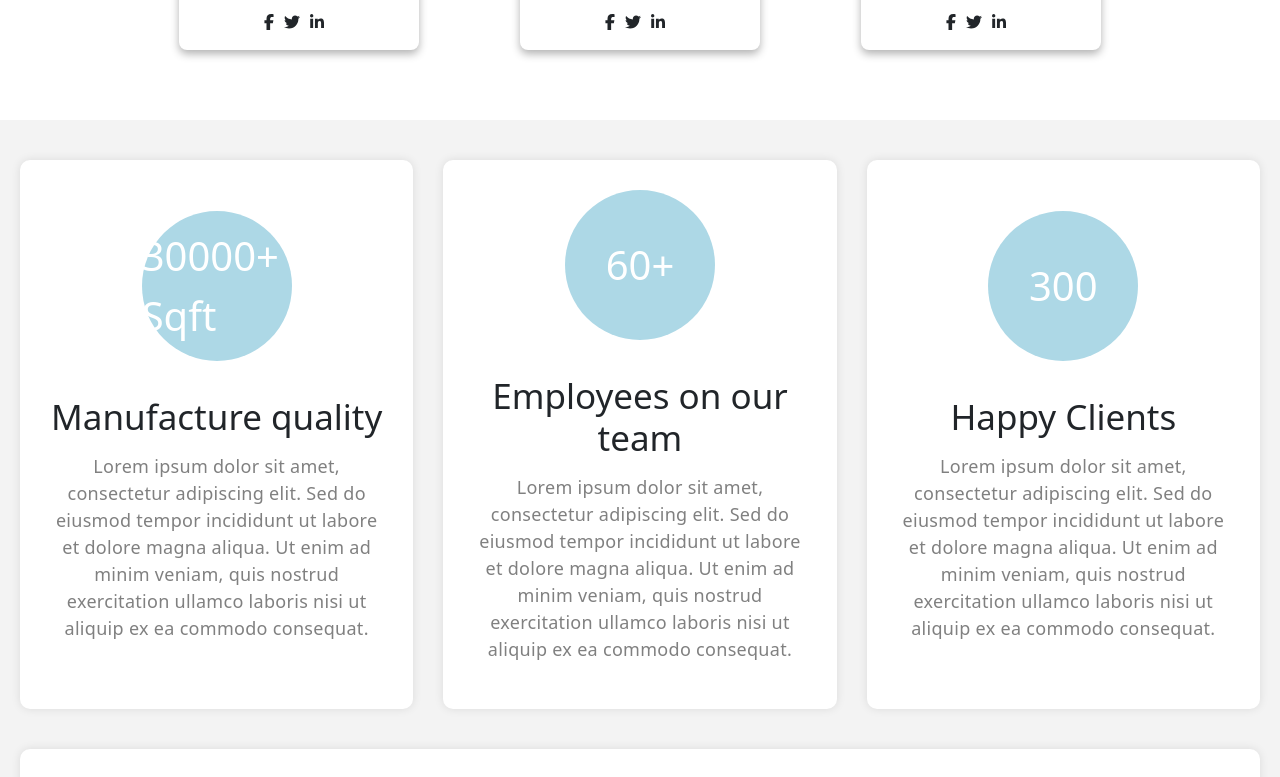
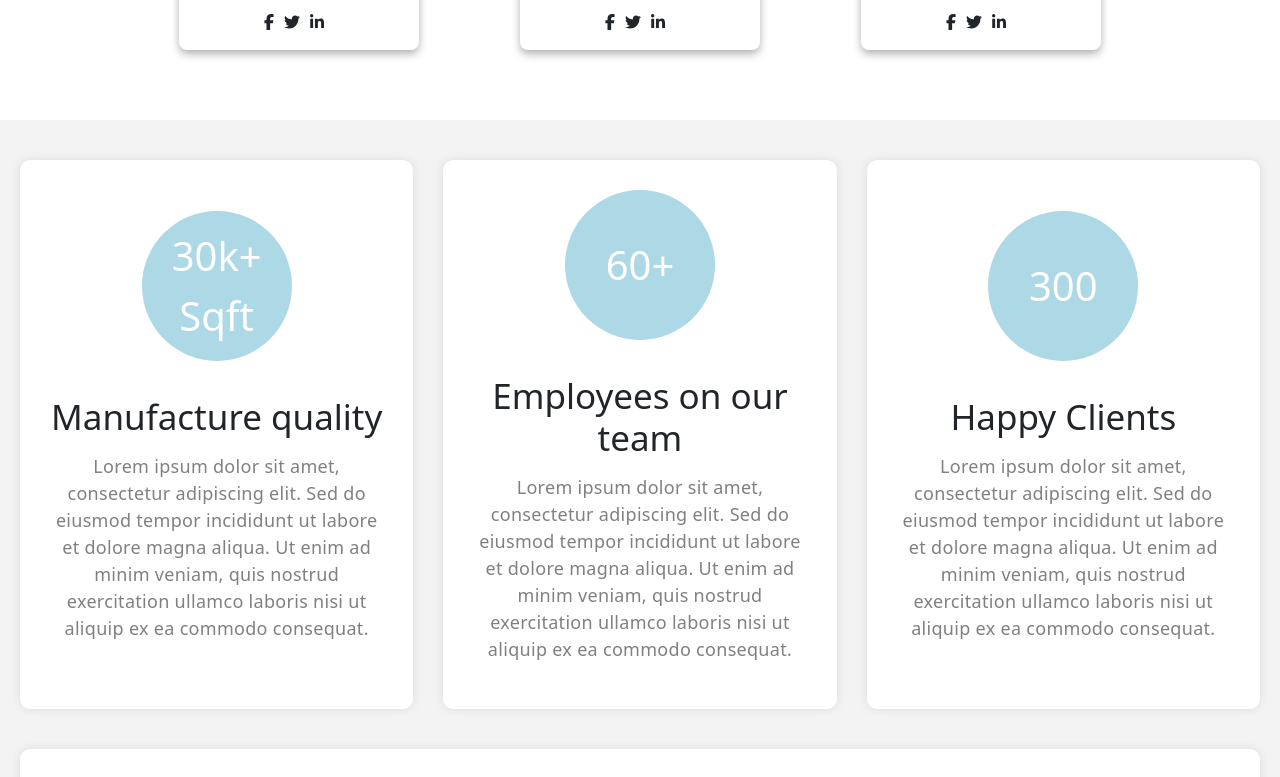
Before and after one commit to gulshan-ara/hardware_website, a React (Create React App) app: page / in a window 1280 px wide. Shown: the part 1560-2337 px from the top of the page. Built offline with nearby package versions, Linux system fonts and the light colour scheme.

Commit message:
Added animated number counter

```diff
--- a/src/App.js
+++ b/src/App.js
@@ -1,4 +1,4 @@
-import React from "react";
+import React, { useRef } from "react";
 import { NavBar } from "./components/navbar";
 import { ImageCarousel } from "./components/carousel";
 import CardRow from "./components/card";
@@ -7,6 +7,7 @@ import styled from "styled-components";
 import TransparentCardRow from "./components/feature";
 import RowWithColumn from "./components/learnMore";
 import TestimonialCarousel from "./components/testimonial";
+import useIntersectionObserver from "./hooks/useIntersectionObserver";
 
 const Headline = styled.div`
 	text-align: center;
@@ -15,6 +16,19 @@ const Headline = styled.div`
 `;
 
 function App() {
+	const teamRowRef = useRef(null);
+	const teamRowVisible = useIntersectionObserver(teamRowRef);
+
+	const testimonialCarouselRef = useRef(null);
+	const testimonialCarouselVisible = useIntersectionObserver(
+		testimonialCarouselRef
+	);
+
+	const transparentCardRowRef = useRef(null);
+	const transparentCardRowVisible = useIntersectionObserver(
+		transparentCardRowRef
+	);
+
 	return (
 		<div>
 			<NavBar />
@@ -22,13 +36,17 @@ function App() {
 			<CardRow />
 			<div>
 				<Headline>The Leadership Team</Headline>
-				<TeamRow />
+				<div ref={teamRowRef}>{teamRowVisible && <TeamRow />}</div>
 			</div>
-			<TransparentCardRow />
+			<div ref={transparentCardRowRef}>
+				{transparentCardRowVisible && <TransparentCardRow />}
+			</div>
 			<RowWithColumn />
-			<div style={{margin: "30px"}}>
+			<div style={{ margin: "30px" }}>
 				<Headline>Testimonials</Headline>
-				<TestimonialCarousel />
+				<div ref={testimonialCarouselRef}>
+					{testimonialCarouselVisible && <TestimonialCarousel />}
+				</div>
 			</div>
 		</div>
 	);
--- a/src/components/feature.jsx
+++ b/src/components/feature.jsx
@@ -1,4 +1,4 @@
-import React from "react";
+import React, { useState, useEffect } from "react";
 import styled from "styled-components";
 
 // Define the styled components
@@ -27,10 +27,14 @@ const Card = styled.div`
 	align-items: center;
 	justify-content: center;
 	@media (max-width: 768px) {
-    flex-basis: calc(50% - 30px); /* Make cards take 50% width on screens smaller than 768px */
+		flex-basis: calc(
+			50% - 30px
+		); /* Make cards take 50% width on screens smaller than 768px */
 	}
 	@media (max-width: 480px) {
-    flex-basis: calc(100% - 30px); /* Make cards take 100% width on screens smaller than 480px */
+		flex-basis: calc(
+			100% - 30px
+		); /* Make cards take 100% width on screens smaller than 480px */
 	}
 `;
 
@@ -42,17 +46,27 @@ const Circle = styled.div`
 	display: flex;
 	justify-content: center;
 	align-items: center;
+	text-align: center;
 	color: white;
 	margin-bottom: 20px; /* Add margin at the bottom to separate from the title */
-  font-size: min(5vw, 40px); /* Adjust font size dynamically based on screen width */
+	font-size: min(
+		5vw,
+		40px
+	); /* Adjust font size dynamically based on screen width */
 	@media (max-width: 768px) {
 		width: 100px; /* Decrease circle size on smaller screens */
 		height: 100px;
 		margin-bottom: 10px; /* Decrease margin on smaller screens */
-    font-size: min(8vw, 30px); /* Adjust font size dynamically based on screen width */
+		font-size: min(
+			8vw,
+			30px
+		); /* Adjust font size dynamically based on screen width */
 	}
 	@media (max-width: 480px) {
-    font-size: min(15vw, 30px); /* Further decrease font size for smaller screens */
+		font-size: min(
+			15vw,
+			30px
+		); /* Further decrease font size for smaller screens */
 	}
 `;
 
@@ -79,47 +93,63 @@ const Description = styled.p`
 
 // Define the TransparentCardRow component
 const TransparentCardRow = () => {
+	const [sqft, setSqft] = useState(0);
+	const [member, setMember] = useState(0);
+
+	useEffect(() => {
+		const interval = setInterval(() => {
+			setSqft((prevNumber) => (prevNumber < 30 ? prevNumber + 1 : 30));
+			setMember((prevNumber) => (prevNumber < 60 ? prevNumber + 1 : 60));
+		}, 50);
+
+		return () => clearInterval(interval);
+	}, []);
+
 	return (
 		<TransparentBackground>
 			<CardRow>
 				<Card>
-          <Circle>30000+ Sqft</Circle>
+					<Circle>{sqft}k+ Sqft</Circle>
 					<Title>Manufacture quality</Title>
 					<Description>
-            Lorem ipsum dolor sit amet, consectetur adipiscing elit. Sed do
-            eiusmod tempor incididunt ut labore et dolore magna aliqua. Ut
-            enim ad minim veniam, quis nostrud exercitation ullamco laboris
-            nisi ut aliquip ex ea commodo consequat.
+						Lorem ipsum dolor sit amet, consectetur adipiscing elit.
+						Sed do eiusmod tempor incididunt ut labore et dolore
+						magna aliqua. Ut enim ad minim veniam, quis nostrud
+						exercitation ullamco laboris nisi ut aliquip ex ea
+						commodo consequat.
 					</Description>
 				</Card>
 				<Card>
-          <Circle>60+</Circle>
+					<Circle>{member}+</Circle>
 					<Title>Employees on our team</Title>
 					<Description>
-            Lorem ipsum dolor sit amet, consectetur adipiscing elit. Sed do
-            eiusmod tempor incididunt ut labore et dolore magna aliqua. Ut
-            enim ad minim veniam, quis nostrud exercitation ullamco laboris
-            nisi ut aliquip ex ea commodo consequat.
+						Lorem ipsum dolor sit amet, consectetur adipiscing elit.
+						Sed do eiusmod tempor incididunt ut labore et dolore
+						magna aliqua. Ut enim ad minim veniam, quis nostrud
+						exercitation ullamco laboris nisi ut aliquip ex ea
+						commodo consequat.
 					</Description>
 				</Card>
 				<Card>
 					<Circle>300</Circle>
 					<Title>Happy Clients</Title>
 					<Description>
-            Lorem ipsum dolor sit amet, consectetur adipiscing elit. Sed do
-            eiusmod tempor incididunt ut labore et dolore magna aliqua. Ut
-            enim ad minim veniam, quis nostrud exercitation ullamco laboris
-            nisi ut aliquip ex ea commodo consequat.
+						Lorem ipsum dolor sit amet, consectetur adipiscing elit.
+						Sed do eiusmod tempor incididunt ut labore et dolore
+						magna aliqua. Ut enim ad minim veniam, quis nostrud
+						exercitation ullamco laboris nisi ut aliquip ex ea
+						commodo consequat.
 					</Description>
 				</Card>
 				<Card>
 					<Circle>1</Circle>
 					<Title>Motto</Title>
 					<Description>
-            Lorem ipsum dolor sit amet, consectetur adipiscing elit. Sed do
-            eiusmod tempor incididunt ut labore et dolore magna aliqua. Ut
-            enim ad minim veniam, quis nostrud exercitation ullamco laboris
-            nisi ut aliquip ex ea commodo consequat.
+						Lorem ipsum dolor sit amet, consectetur adipiscing elit.
+						Sed do eiusmod tempor incididunt ut labore et dolore
+						magna aliqua. Ut enim ad minim veniam, quis nostrud
+						exercitation ullamco laboris nisi ut aliquip ex ea
+						commodo consequat.
 					</Description>
 				</Card>
 			</CardRow>
--- /dev/null
+++ b/src/hooks/useIntersectionObserver.js
@@ -0,0 +1,29 @@
+import { useState, useEffect } from "react";
+
+function useIntersectionObserver(ref) {
+	const [isVisible, setIsVisible] = useState(false);
+
+	useEffect(() => {
+		const currentRef = ref.current;
+		const observer = new IntersectionObserver(
+			([entry]) => {
+				setIsVisible(entry.isIntersecting);
+			},
+			{ threshold: 0.05 }
+		);
+
+		if (currentRef) {
+			observer.observe(currentRef);
+		}
+
+		return () => {
+			if (currentRef) {
+				observer.unobserve(currentRef);
+			}
+		};
+	}, [ref]);
+
+	return isVisible;
+}
+
+export default useIntersectionObserver;
```
Lines whose indentation alone changed are shown as unchanged.
